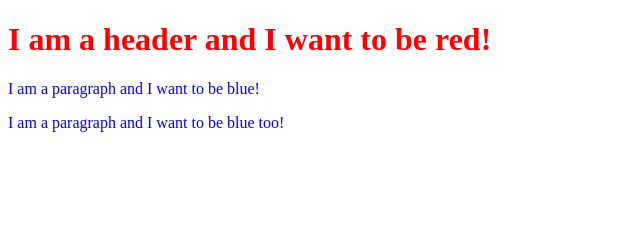
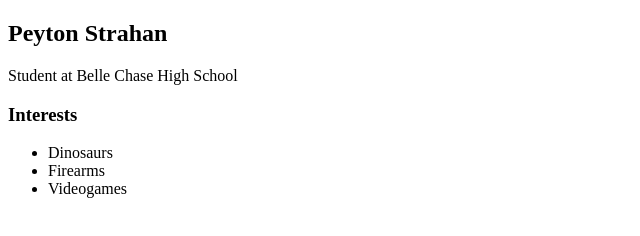
Before and after one commit to PeytonStrahan/PeytonStrahan, a plain HTML site: page index.html in a window 1280 px wide. Shown: the whole page, without its empty margins (0-640 px from the left). Drawn offline with Linux system fonts and the light colour scheme.

Commit message:
started project

```diff
--- a/index.html
+++ b/index.html
@@ -1,25 +1,39 @@
-<!DOCTYPE html>
+<!DOCTYPE HTML>
 <html>
-  <head>
-    <style>
-      /* Begin Styling Below HERE */
-      h1 {
-        color: red;
-      }
-      p {
-        color: blue;
-      }
+    <head>
+        <title>PASS ME THE MCGRIDDLE!!!</title>
 
-      /* End Styling HERE*/
+    </head>
 
-    </style>
-  </head>
-  <body>
-    <div id="myText">
-      <h1> I am a header and I want to be red!</h1>
-      <p> I am a paragraph and I want to be blue! </p>
-      <p> I am a paragraph and I want to be blue too!</p>
-    </div>
+    <body>
+      <!-- Visible HTML elements and content GO HERE  -->
+        <div>
+          <nav>
 
-</body>
+          </nav>
+
+          <main>
+            <!-- Sidebar section -->
+            <div>
+
+            </div>
+
+            <!-- Content section -->
+            <div>
+              <h2>Peyton Strahan</h2>
+              <p>Student at Belle Chase High School</p>
+              <!-- Interests section -->
+              <div>
+                <h3>Interests</h3>
+                <ul>
+                  <li>Dinosaurs</li>
+                  <li>Firearms</li>
+                  <li>Videogames</li>
+                </ul>
+              </div>
+            </div>
+          </main>
+        </div>
+
+    </body>
 </html>
```
